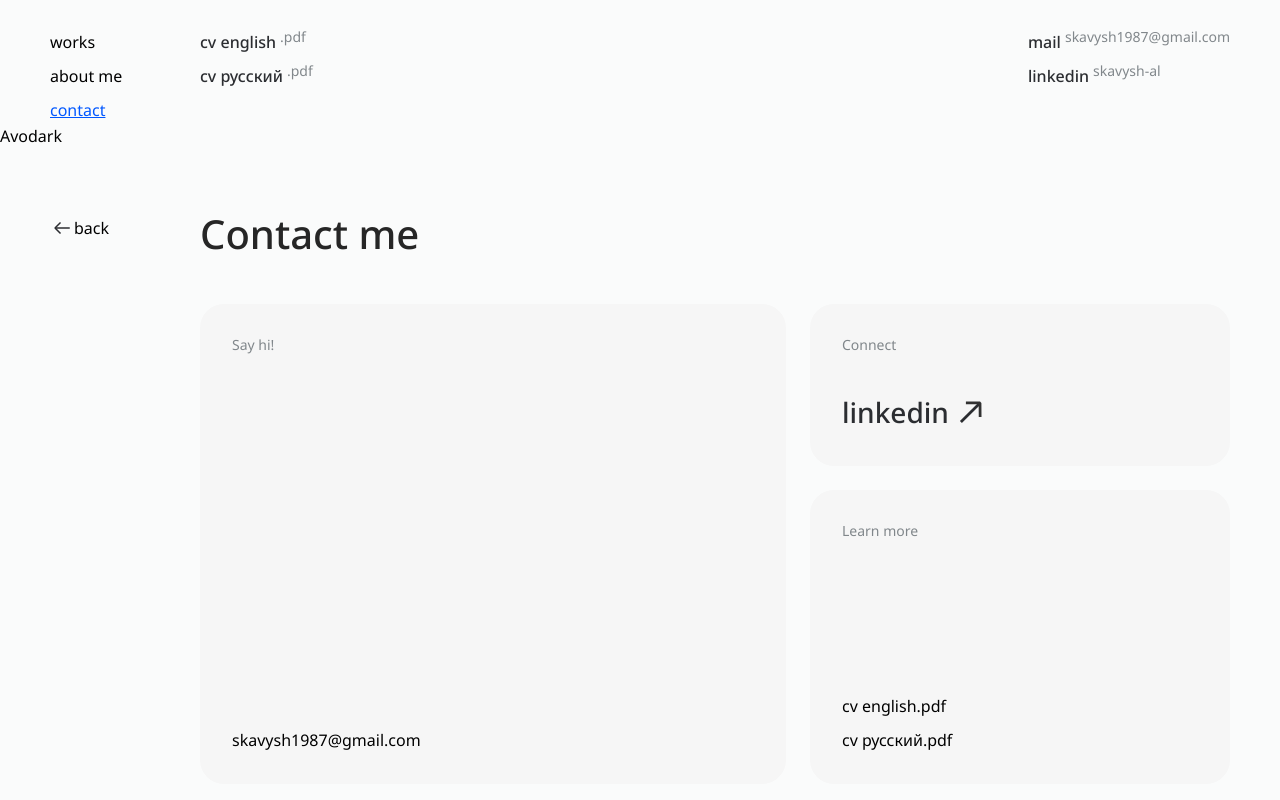
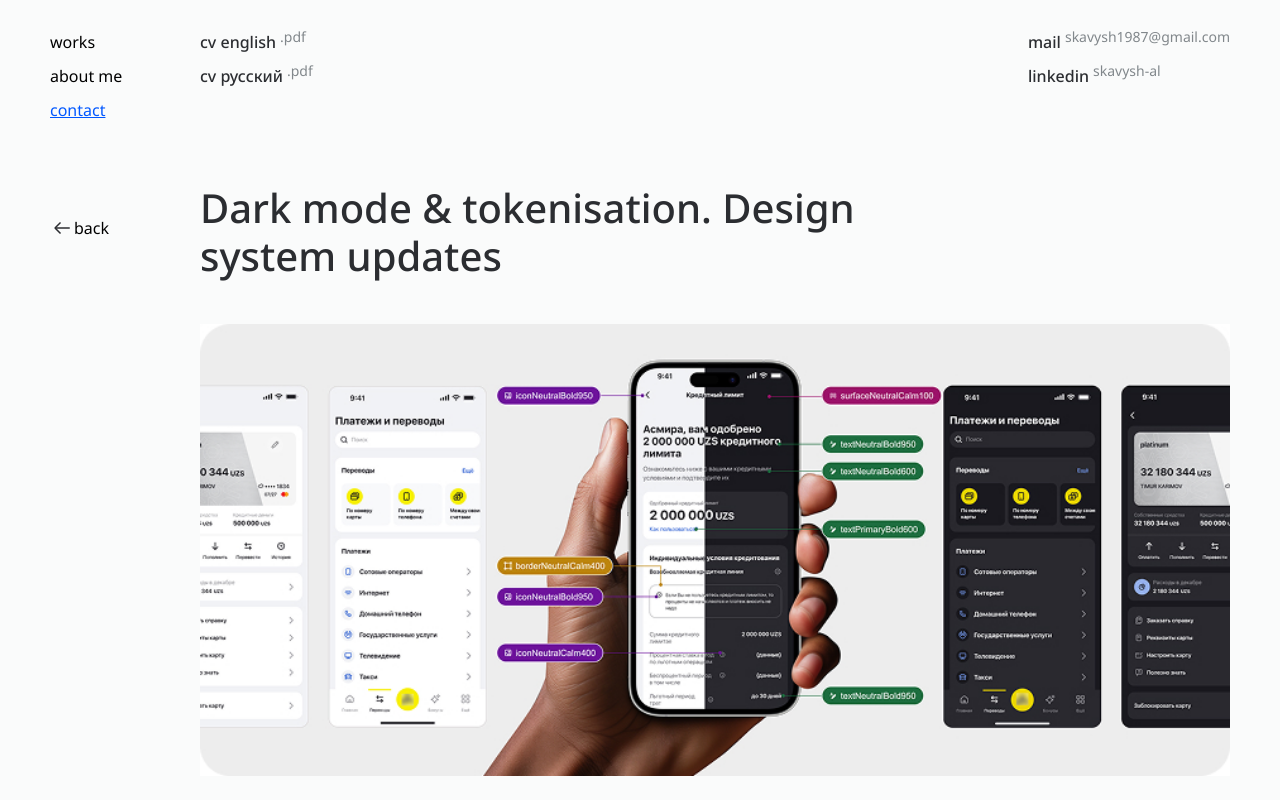
Before and after one commit to Igogoblin/alex, a Next.js app in the folder skavysh/: page /avodark in a window 1280 px wide. Shown: the top 800 px of the page. Built offline with nearby package versions, Linux system fonts and the light colour scheme.

Commit message:
fix: change visual section in main page

```diff
--- a/skavysh/src/app/avodark/avoDark.module.css
+++ b/skavysh/src/app/avodark/avoDark.module.css
@@ -8,6 +8,14 @@
 .avoDark h2 {
   margin-bottom: 24px;
 }
+.title {
+  max-width: 700px;
+  color: var(--color-neutral-80);
+  font-size: 40px;
+  font-weight: 500;
+  line-height: 48px;
+  margin: 60px 0 44px;
+}
 @media screen and (max-width: 1200px) {
   .avoDark {
     flex-direction: column;
--- a/skavysh/src/app/avodark/page.tsx
+++ b/skavysh/src/app/avodark/page.tsx
@@ -1,3 +1,20 @@
+import Container from "@/components/container/container";
+import avodark from "../../../public/avoDark/avoDark.jpg";
+import Image from "next/image";
+import style from "./avoDark.module.css";
+import NextProject from "@/components/next-project/next-project";
+import travel from "../../../public/travel/travelMain.jpg";
+
 export default function Avodark() {
-  return <h1>Avodark</h1>;
+  return (
+    <main>
+      <Container>
+        <h1 className={style.title}>
+          Dark mode & tokenisation. Design system updates
+        </h1>
+        <Image src={avodark} alt="avodark" width={1140} height={500} />
+      </Container>
+      <NextProject link={"/travel"} image={travel} />
+    </main>
+  );
 }
--- a/skavysh/src/app/travel/page.tsx
+++ b/skavysh/src/app/travel/page.tsx
@@ -1,3 +1,22 @@
+import Container from "@/components/container/container";
+import travel from "../../../public/travel/travelMain.jpg";
+import Image from "next/image";
+import style from "./travel.module.css";
+import NextProject from "@/components/next-project/next-project";
+import redesigning from "../../../public/redesigning/redesigningMain.jpg";
+
 export default function Travel() {
-  return <h1>Travel</h1>;
+  return (
+    <main>
+      <section>
+        <Container>
+          <h1 className={style.title}>
+            Revamping the Design System for a business travel platform
+          </h1>
+          <Image src={travel} alt="travel" width={1140} height={500} />
+        </Container>
+      </section>
+      <NextProject link={"/redesigning"} image={redesigning} />
+    </main>
+  );
 }
--- a/skavysh/src/app/travel/travel.module.css
+++ b/skavysh/src/app/travel/travel.module.css
@@ -10,6 +10,13 @@
   justify-content: space-between;
   padding-left: 150px;
 }
+.title {
+  color: var(--color-neutral-80);
+  font-size: 40px;
+  font-weight: 500;
+  line-height: 52px;
+  margin: 60px 0 44px;
+}
 @media screen and (max-width: 750px) {
   .content {
     flex-direction: column;
```
Also changed, not shown: skavysh/src/components/main/visual/main-visual.module.css (+0 -37 lines), skavysh/src/components/main/visual/main-visual.tsx (+0 -14 lines).
